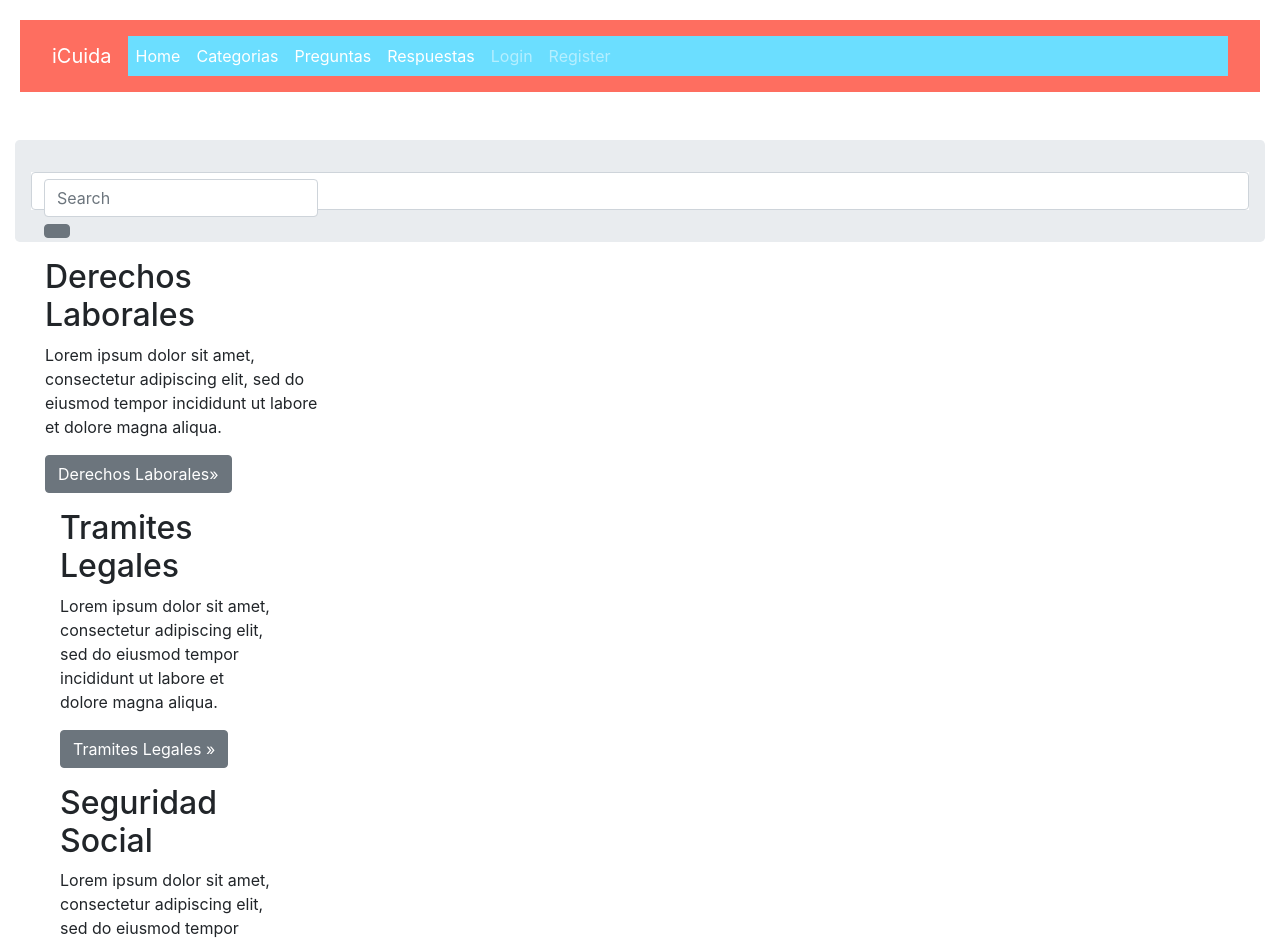
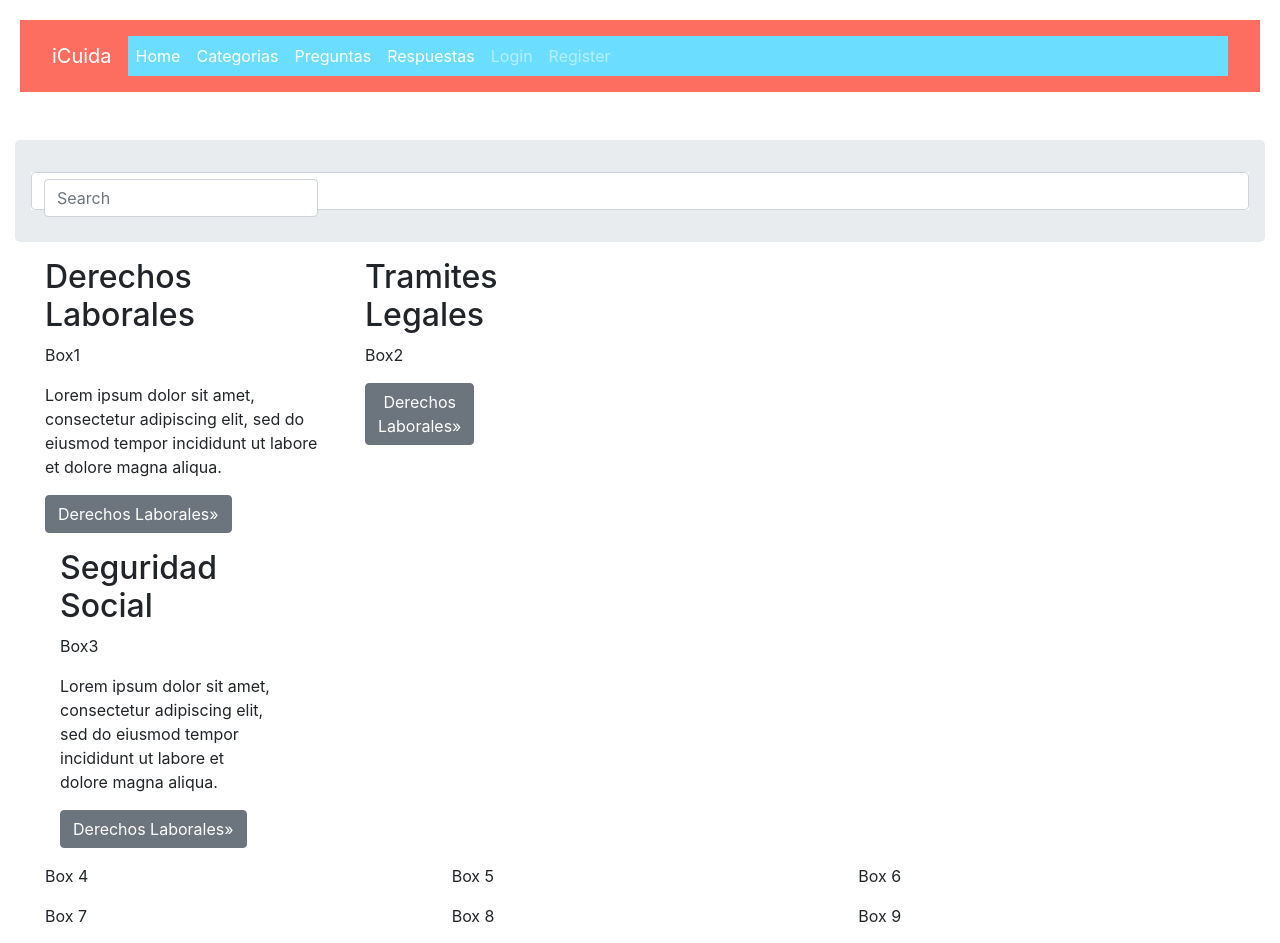
Before and after one commit to Iniciativa-Barcelona-Open-Data-I-iCuida/iCuida, a React (Create React App) app in the folder client/: page / in a window 1280 px wide. Shown: the top 943 px of the page. Built offline with nearby package versions, Linux system fonts and the light colour scheme.

Commit message:
improve Landing

```diff
--- a/client/src/Component/Landing.js
+++ b/client/src/Component/Landing.js
@@ -14,21 +14,47 @@ export default class Landing extends Component {
                                 <div className="input-group"> </div>
                                 <input type="text" className="form-control" placeholder="Search"></input>
                                 <div className="input-group-append"></div>
-                                <button type="button" className="btn btn-secondary">
-                                    <i className="fa fa-search"></i></button>
                                 </form>
                             </nav>
                         </div>
                     </div>
             </div>
             <div className="container-fluid mt-3">
-                    <div className="row">
-                        <div className="col-lg-4 col-md-6 col-xl-3">
-                            <h2>Derechos Laborales</h2>
-                            <p>Lorem ipsum dolor sit amet, consectetur adipiscing elit, sed do eiusmod tempor incididunt ut labore et dolore magna aliqua.
-                            </p>
-                            <p><a className="btn btn-secondary" href="#Button1" role="button">Derechos Laborales»</a></p>
+                <div className="row">
+                    <div className="col-lg-4 col-md-6 col-xl-3">
+                        <h2>Derechos Laborales</h2>
+                        <p>Box1</p>
+                        <p>Lorem ipsum dolor sit amet, consectetur adipiscing elit, sed do eiusmod tempor incididunt ut labore et dolore magna aliqua.</p>
+                        <p><a className="btn btn-secondary" href="#Button1" role="button">Derechos Laborales»</a></p>
                     </div>
+                <div className="row">
+                    <div className="col-lg-4 col-md-6 col-xl-3">
+                        <h2>Tramites Legales</h2>
+                        <p>Box2</p>
+                        <p><a className="btn btn-secondary" href="#Button1" role="button">Derechos Laborales»</a></p>
+                    </div>
+                </div>
+                <div className="row">
+                    <div className="col-lg-4 col-md-6 col-xl-3">
+                        <h2>Seguridad Social</h2>
+                        <p>Box3</p>
+                        <p>Lorem ipsum dolor sit amet, consectetur adipiscing elit, sed do eiusmod tempor incididunt ut labore et dolore magna aliqua.</p>
+                        <p><a className="btn btn-secondary" href="#Button1" role="button">Derechos Laborales»</a></p>
+                    </div>
+                </div>
+
+
+            <div class="col-lg-4"><p>Box 4</p></div>
+            <div class="col-lg-4"><p>Box 5</p></div>
+            <div class="col-lg-4"><p>Box 6</p></div>
+            <div class="col-lg-4"><p>Box 7</p></div>
+            <div class="col-lg-4"><p>Box 8</p></div>
+            <div class="col-lg-4"><p>Box 9</p></div>
+            <div class="col-lg-4"><p>Box 10</p></div>
+            <div class="col-lg-4"><p>Box 11</p></div>
+            <div class="col-lg-4"><p>Box 12</p></div>
+
+
                     <div className="row">
                         <div className="col-lg-4 col-md-6 col-xl-3">
                             <h2>Tramites Legales</h2>
```
